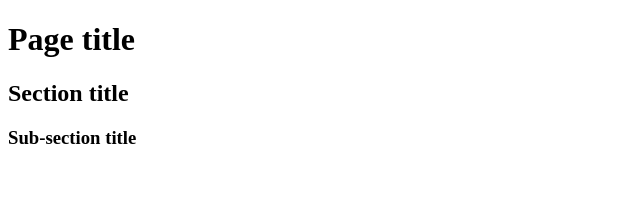
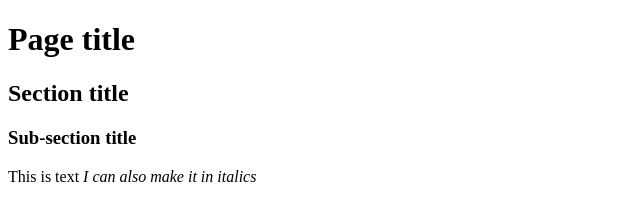
Before and after one commit to tmmill-dot/New-Repository, a plain HTML site: page index.html in a window 1280 px wide. Shown: the whole page, without its empty margins (0-640 px from the left). Drawn offline with Linux system fonts and the light colour scheme.

Commit message:
Update index.html
added some text with italics

```diff
--- a/index.html
+++ b/index.html
@@ -8,6 +8,9 @@
         <h1>Page title </h1>
         <h2>Section title</h2>
         <h3>Sub-section title</h3>
+        <p>This is text
+        <i>I can also make it in italics</i>
+        </p>
     </body>
 
 </html>
```
